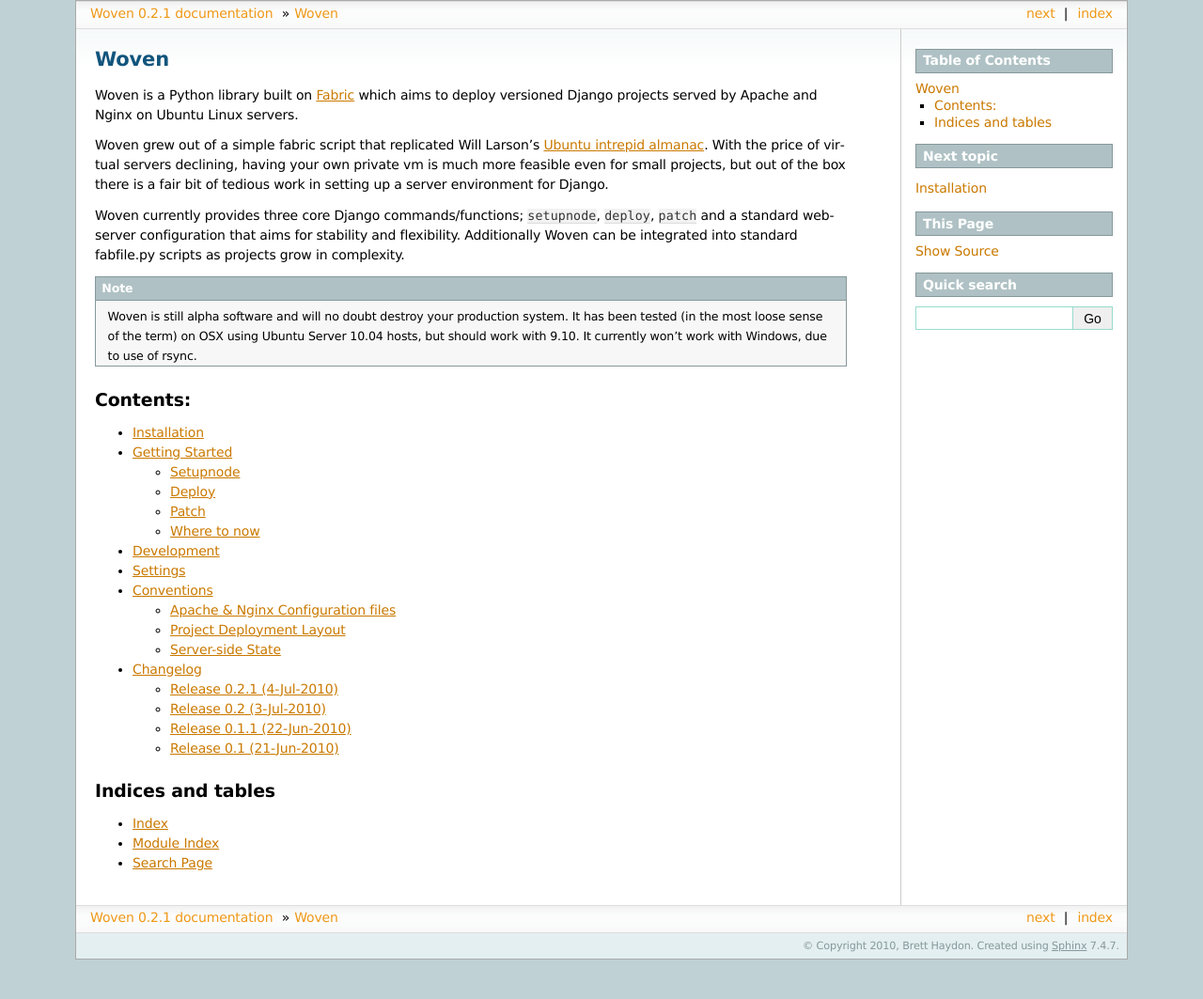
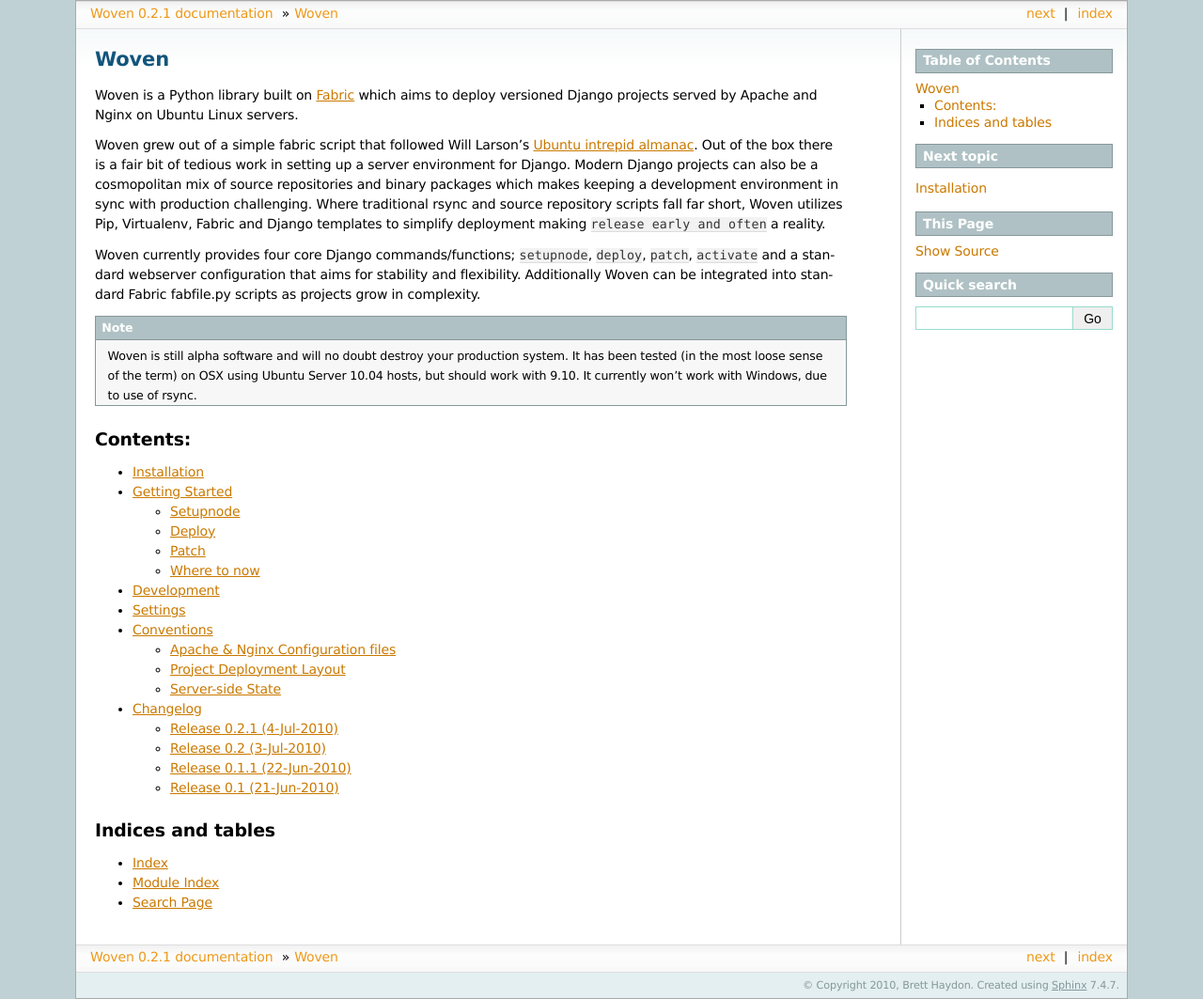
Before and after one commit to bretth/woven, a Sphinx documentation site: the page built from docs/index.rst, in a window 1280 px wide. Shown: the whole page at 94% size. Built offline with Sphinx 7.4.7, drawn with Linux system fonts in a browser that asks for light colours; before the commit the page ends 1021 px from its top, so only the background shows below that.

Commit message:
updated docs for 0.3

```diff
--- a/README.txt
+++ b/README.txt
@@ -2,10 +2,10 @@
 Woven is a Python library built on `Fabric <http://docs.fabfile.org/0.9.1/>`_ which aims to deploy versioned Django
 projects served by Apache and Nginx on Ubuntu Linux servers.
 
-Woven grew out of a simple fabric script that replicated Will Larson's
-`Ubuntu intrepid almanac <http://lethain.com/entry/2009/feb/13/the-django-and-ubuntu-intrepid-almanac/>`_. With the price of virtual servers declining, having your own private vm is much more feasible even for small projects, but out of the box there is a fair bit of tedious work in setting up a server environment for Django.
+Woven grew out of a simple fabric script that followed Will Larson's
+`Ubuntu intrepid almanac <http://lethain.com/entry/2009/feb/13/the-django-and-ubuntu-intrepid-almanac/>`_. Out of the box there is a fair bit of tedious work in setting up a server environment for Django. Modern Django projects can also be a cosmopolitan mix of source repositories and binary packages which makes keeping a development environment in sync with production challenging. Where traditional rsync and source repository scripts fall far short, Woven utilizes Pip, Virtualenv, Fabric and Django templates to simplify deployment making ``release early and often`` a reality.
 
-Woven currently provides three core Django commands/functions; ``setupnode``, ``deploy``, ``patch`` and a standard webserver configuration that aims for stability and flexibility. Additionally Woven can be integrated into standard fabfile.py scripts as projects grow in complexity.
+Woven currently provides four core Django commands/functions; ``setupnode``, ``deploy``, ``patch``, ``activate`` and a standard webserver configuration that aims for stability and flexibility. Additionally Woven can be integrated into standard Fabric fabfile.py scripts as projects grow in complexity.
 
 .. note::
 
--- a/docs/settings.rst
+++ b/docs/settings.rst
@@ -46,6 +46,8 @@
 
     #Virtualenv/Pip
     DJANGO_REQUIREMENT = 'Django' # Defaults to django. A pip requirements string for the version of Django to install
+    PIP_REQUIREMENTS = [] # list of text pip requirements files (not pybundles). Defaults to any file in the setup.py directory with `req` prefix
+    # Note: Woven will look for optional pybundles matching the requirements in the dist directory - you can use the bundle management command to create these.
 
     #Application media - as per build_static app
     STATIC_URL = '' #optional - by default this is set to the ADMIN_MEDIA_PREFIX
```
